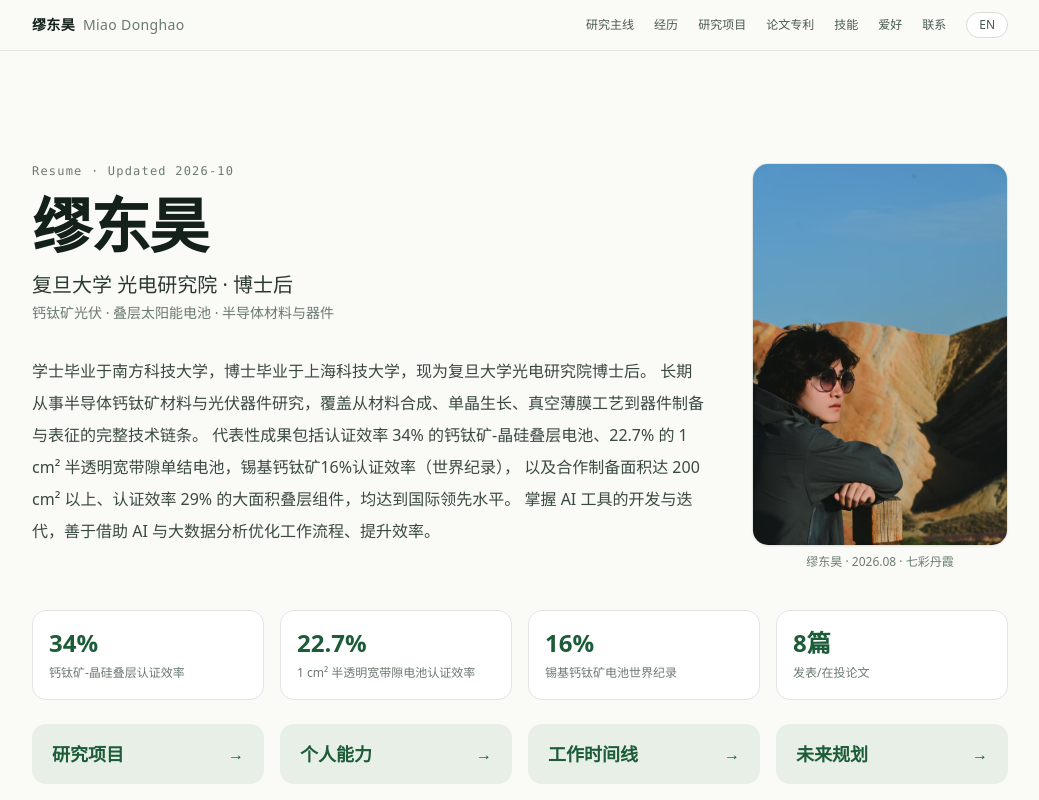
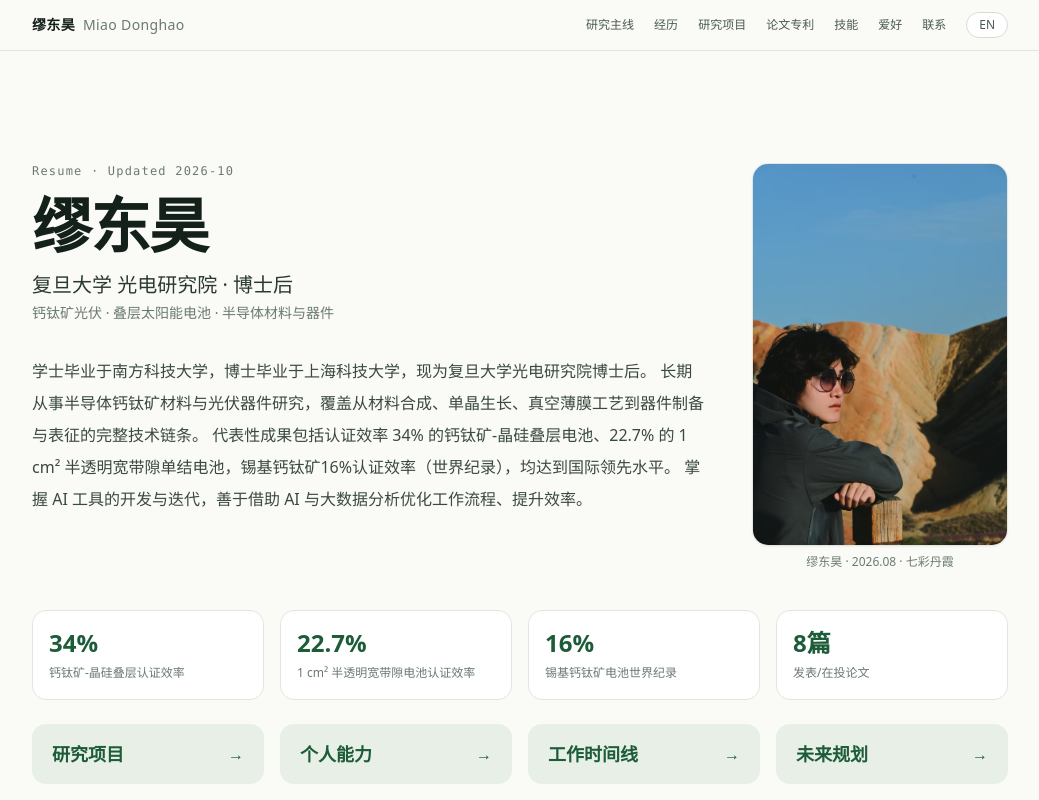
Before and after one commit to Miaodh1998/Miaodh1998.github.io, a React (Vite) app: page / in a window 1280 px wide. Shown: the top 800 px of the page, without its empty margins (120-1159 px from the left). Built offline with nearby package versions, Linux system fonts and the light colour scheme.

Commit message:
主页简介：删除 200 cm² 组件一句

```diff
--- a/src/sections/Hero.tsx
+++ b/src/sections/Hero.tsx
@@ -20,8 +20,7 @@ export default function Hero() {
           <p className="mt-8 max-w-2xl leading-8 text-[#3a4a40]">
             学士毕业于南方科技大学，博士毕业于上海科技大学，现为复旦大学光电研究院博士后。
             长期从事半导体钙钛矿材料与光伏器件研究，覆盖从材料合成、单晶生长、真空薄膜工艺到器件制备与表征的完整技术链条。
-            代表性成果包括认证效率 34% 的钙钛矿-晶硅叠层电池、22.7% 的 1 cm² 半透明宽带隙单结电池，锡基钙钛矿16%认证效率（世界纪录），
-            以及合作制备面积达 200 cm² 以上、认证效率 29% 的大面积叠层组件，均达到国际领先水平。
+            代表性成果包括认证效率 34% 的钙钛矿-晶硅叠层电池、22.7% 的 1 cm² 半透明宽带隙单结电池，锡基钙钛矿16%认证效率（世界纪录），均达到国际领先水平。
             掌握 AI 工具的开发与迭代，善于借助 AI 与大数据分析优化工作流程、提升效率。
           </p>
         </div>
```
